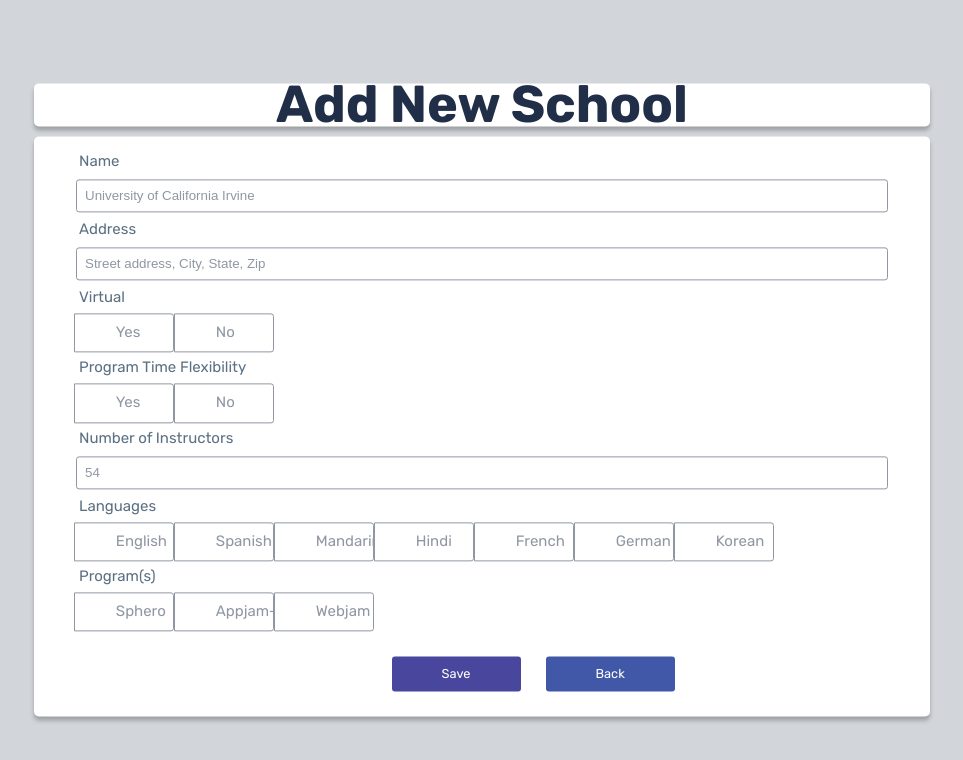
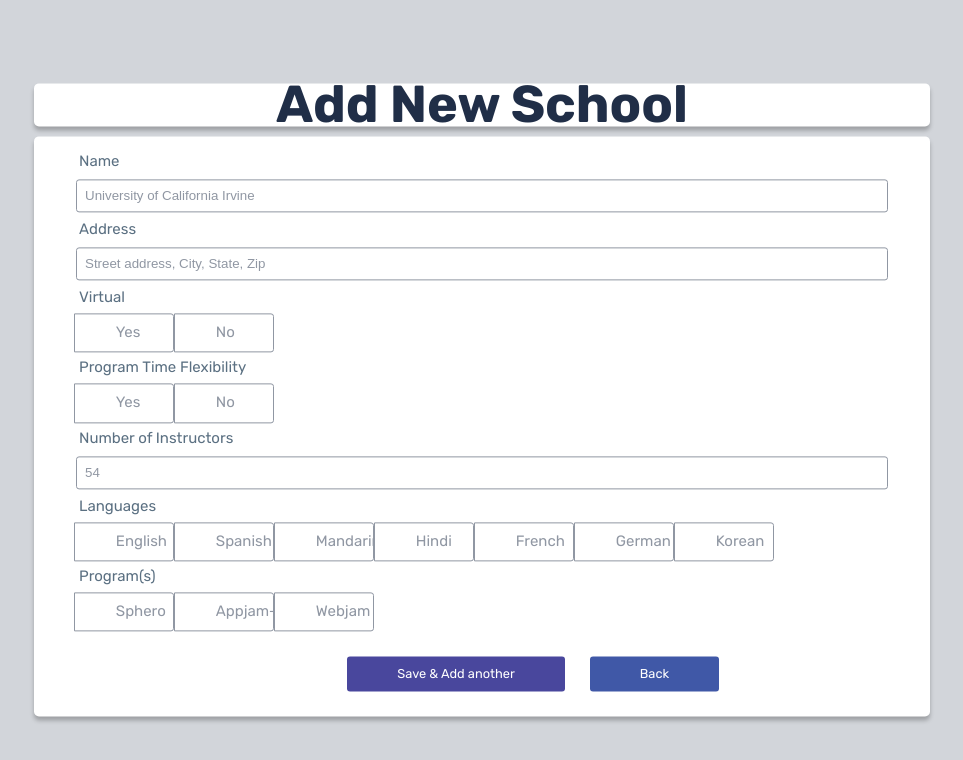
Before and after one commit to DreamsForSchools/dfs-ias, a React (Create React App) app: page /AddSchoolPage in a window 1280 px wide. Shown: the top 760 px of the page, without its empty margins (158-1121 px from the left). Built offline with nearby package versions, Linux system fonts and the light colour scheme; no server answers.

Commit message:
Save button -> save & add another
save button text changed

```diff
--- a/src/pages/schoolPages/AddSchoolPage.js
+++ b/src/pages/schoolPages/AddSchoolPage.js
@@ -252,7 +252,7 @@ class AddSchoolPage extends Component {
                                             </div>
                                     </div>
                                     <button type="submit" className="submitbtn">
-                                        Save
+                                        Save & Add another
                                     </button>
                                     <button onClick={this.goNext} className="nextbtn">
                                         Back
```
